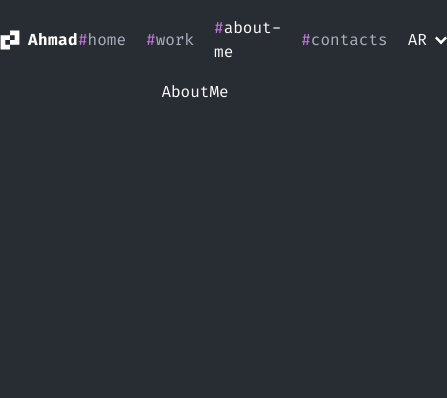
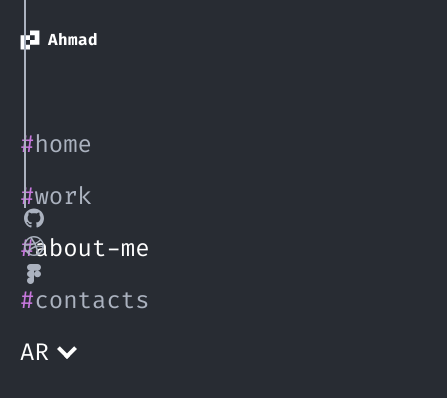
Before and after one commit to ahmadnourldin1/portfolio, a Next.js app: page /about-me in a window 390 px wide. Shown: the top 398 px of the page, 447 px wide, since content can reach past the window. Built offline with nearby package versions, Linux system fonts and the light colour scheme.

Commit message:
feat: Create a breakpoint component.

```diff
--- a/app/layout.tsx
+++ b/app/layout.tsx
@@ -19,11 +19,11 @@ export default function RootLayout({
     <html lang="en">
       <body className={firaCode.className + " bg-background w-full min-h-screen flex justify-center"}>
         <main className="h-full w-full md:mx-24 md:bg-backgroundSecondary flex flex-col justify-center items-center">
-        <Navbar />
+          <Navbar />
           {children}
-        {/* <Footer /> */}
+          {/* <Footer /> */}
         </main>
-        </body>
+      </body>
     </html>
   );
 }
--- a/components/common/Navbar/Links/LanguageSwitch/index.tsx
+++ b/components/common/Navbar/Links/LanguageSwitch/index.tsx
@@ -9,8 +9,8 @@ const LanguageSwitch = () => {
   const [active, setActive] = React.useState(false)
   return (
     <div className='flex items-center gap-2 cursor-pointer relative' onClick={() => setActive(!active)}>
-      <span className='text-white uppercase select-none'>{lang}</span>
-      <SVG icon={<DownArrowIcon className='w-full h-full [&>*]:stroke-white' />} className={`w-3 h-3 transition-all ${active ? 'rotate-180' : ''}`} />
+      <span className='text-white uppercase select-none md:text-base text-2xl'>{lang}</span>
+      <SVG icon={<DownArrowIcon className='w-full h-full [&>*]:stroke-white' />} className={`md:w-3 w-5 md:h-3 h-5 transition-all ${active ? 'rotate-180' : ''}`} />
       {active && (<Modal setLang={setLang} />)}
     </div>
   )
--- a/components/common/Navbar/Links/index.tsx
+++ b/components/common/Navbar/Links/index.tsx
@@ -2,24 +2,26 @@
 import { NavbarLinksEnums } from '@/types/enums/navbar-links-enum';
 import { linksMap } from '@/types/mapping/navbar-links-map';
 import cn from '@/utils/cn';
-import { useState } from 'react';
 import { usePathname } from 'next/navigation'
 import LanguageSwitch from './LanguageSwitch';
+import { useBreakpoint } from '@/components/hooks/use-breakpoint';
+import SocialMediaSideLine from '../SocialMediaSideLine';
 
 const Links = () => {
   const pathname = usePathname();
+  const {isMobile} = useBreakpoint();
 
   console.log(pathname);
 
   return (
-    <ul className='flex gap-5 items-center justify-center'>
+    <ul className='md:flex-row md:top-1 md:relative md:w-auto md:h-auto md:items-center md:justify-center w-full flex flex-col fixed left-0 top-16 h-full bg-background gap-5 justify-start items-start pt-16 md:pt-0 pl-5 md:pl-0'>
       {Object.values(linksMap).map((item) => {
         const { name, link } = item;
 
         return (
           <li
             key={link}
-            className={cn('lowercase text-grey hover:text-white transition-all', { 'text-white': pathname === link })}
+            className={cn('lowercase text-grey hover:text-white transition-all md:text-base text-2xl', { 'text-white': pathname === link })}
           >
             <a href={link}>
               <span className="text-primary">#</span>
@@ -30,6 +32,7 @@ const Links = () => {
       })}
       <LanguageSwitch />
     </ul>
+
   );
 }
 
--- a/components/common/Navbar/SocialMediaSideLine/index.tsx
+++ b/components/common/Navbar/SocialMediaSideLine/index.tsx
@@ -3,7 +3,7 @@ import IconGroup from '../../IconGroup'
 
 const SocialMediaSideLine = () => {
     return (
-        <div className="hidden md:flex flex-col justify-center items-center gap-2 absolute left-6 top-0 rounded-md">
+        <div className="md:flex flex-col justify-center items-center gap-2 absolute left-6 top-0 rounded-md">
             <div className="w-[2px] h-52 bg-grey" />
             <IconGroup className='flex flex-col gap-2 justify-center items-center'/>
         </div>
--- a/components/common/Navbar/index.tsx
+++ b/components/common/Navbar/index.tsx
@@ -1,11 +1,16 @@
+'use client'
 import React from 'react'
 import Logo from './Logo'
 import Links from './Links'
 import SocialMediaSideLine from './SocialMediaSideLine'
+import { useBreakpoint } from '@/components/hooks/use-breakpoint'
 
 const Navbar = () => {
+
+  const {isMobile} = useBreakpoint()
+
   return (
-    <div className="w-full h-20 flex justify-between items-center">
+    <div className="w-full h-20 flex justify-between items-center pl-5 md:pl-0">
         <Logo />
         <Links />
         <SocialMediaSideLine />
--- /dev/null
+++ b/components/hooks/use-breakpoint.tsx
@@ -0,0 +1,24 @@
+import { useEffect, useState } from "react";
+
+export const useBreakpoint = () => {
+    const [breakpoints, setBreakpoints] = useState({
+        isMobile: false,
+        isTablet: false,
+        isDesktop: false
+    });
+
+    useEffect(() => {
+        const handleResize = () => {
+            setBreakpoints({
+                isMobile: window.innerWidth < 640,
+                isTablet: window.innerWidth >= 640 && window.innerWidth < 1024,
+                isDesktop: window.innerWidth >= 1024
+            });
+        }
+        handleResize();
+        window.addEventListener('resize', handleResize);
+        return () => window.removeEventListener('resize', handleResize);
+    }, []);
+
+    return breakpoints
+}
```
